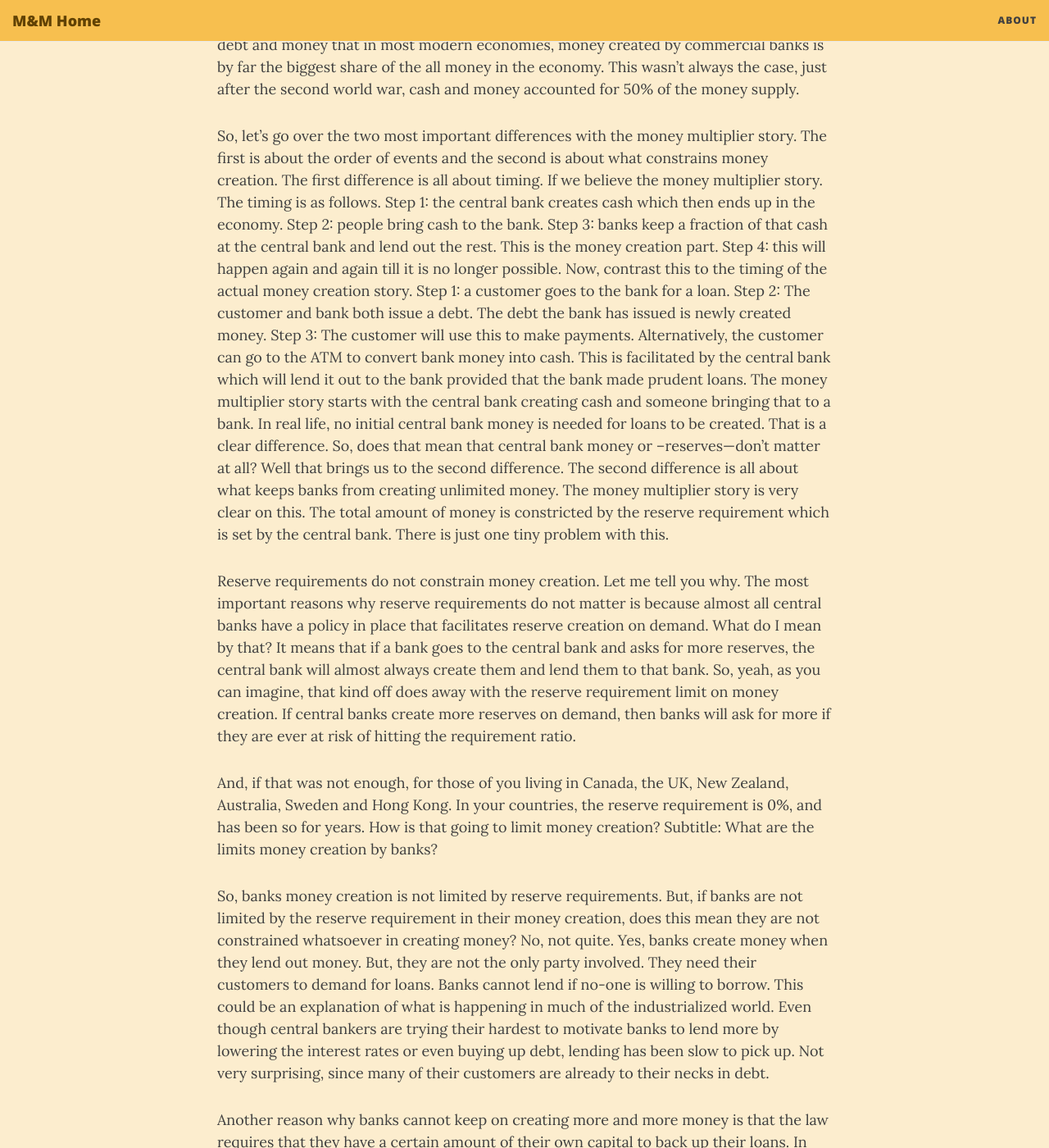
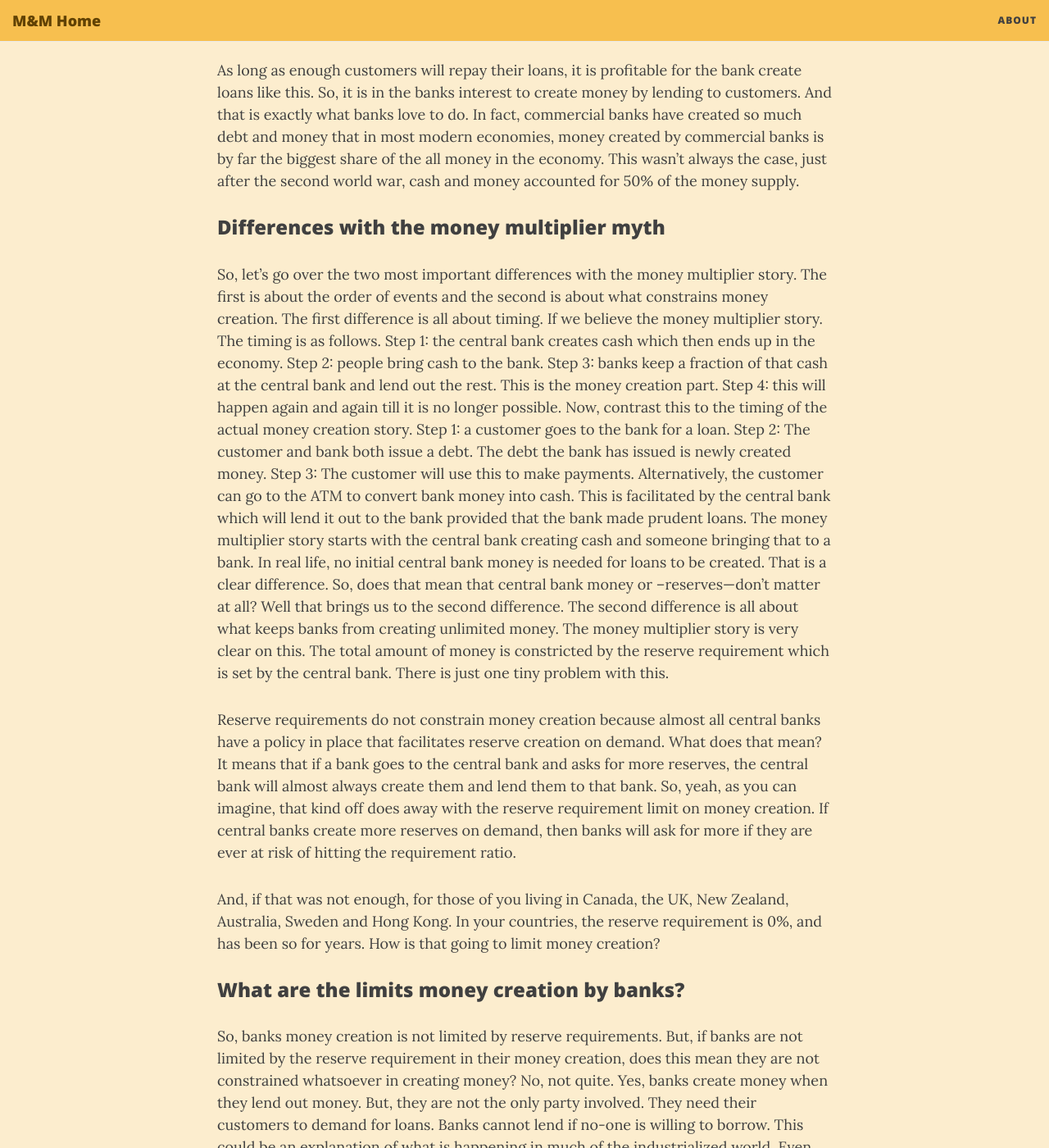
Before and after one commit to joerischasfoort/money-macro, a Jekyll site: the page built from _posts/2020-2-26-banks-make-money.md, in a window 1280 px wide and 1400 px high, scrolled down 1991 px. Shown: the whole window at 82% size. Built offline with Jekyll 4.4.1, drawn with Linux system fonts in a browser that asks for light colours; nearby versions of some CDN libraries; comment, search, counter and statistics services are not loaded; some of the changed text lies outside the part shown.

Commit message:
Update 2020-2-26-banks-make-money.md

```diff
--- a/_posts/2020-2-26-banks-make-money.md
+++ b/_posts/2020-2-26-banks-make-money.md
@@ -5,7 +5,9 @@
 
 Many economic textbooks and popular YouTube movies teach an outdated theory about how banks create money. This post covers what is wrong with it,
 
-The outdated money theory is known as the money multiplier theory and it is closely related to the idea of fractional reserve banking. While this theory was popular for many decades, top [economists](https://www.amazon.com/Between-Debt-Devil-Credit-Finance/dp/0691169640/ref=as_li_ss_tl?keywords=debt+and+the+devil&qid=1582217685&sr=8-1&linkCode=ll1&tag=moneymacro-20&linkId=1f3e70e89b716260ecd3840b7975ed95&language=en_US) and [central banks](https://www.bankofengland.co.uk/quarterly-bulletin/2014/q1/money-in-the-modern-economy-an-introduction) have since moved on to a new understanding of how banks create money. It is time that the rest of us do the same.
+The outdated money theory is known as the money multiplier theory and it is closely related to the idea of fractional reserve banking. While this theory was popular for many decades, top [economists](https://www.amazon.com/Between-Debt-Devil-Credit-Finance/dp/0691169640/ref=as_li_ss_tl?keywords=debt+and+the+devil&qid=1582217685&sr=8-1&linkCode=ll1&tag=moneymacro-20&linkId=1f3e70e89b716260ecd3840b7975ed95&language=en_US) and [central](https://www.bankofengland.co.uk/quarterly-bulletin/2014/q1/money-in-the-modern-economy-an-introduction) [banks](https://www.bundesbank.de/en/tasks/topics/how-money-is-created-667392) have since moved on to a new understanding of how banks create money. It is time that the rest of us do the same.
+
+### The mythical money multiplier
 
 The mythical money multiplier theory goes like this: commercial banks are able to create money thanks to something called fractional reserve banking. Fractional reserve banking means that every bank has to hold only a fraction –hence the name-- of the money they receive from people in reserve at the central bank. The rest of it, banks are free to lend out to other people. These people will, then, deposit that money at another bank. That bank also has to hold a fraction at the central bank but can lend out the rest. And, so the process repeats itself until there is no more money left to be lend out. Following the logic of this story, banks can only create a multiple of the original cash supply.
 
@@ -13,6 +15,8 @@
 The problem with this story is that researchers that work with banks and money directly have produced compelling work that has disproved the money multiplier myth. As a consequence, top economists and central bankers have long moved on and are no longer using it.
 
 Sadly, educational textbooks and videos often lag a bit behind developments in economic research. Hence, this story is still being told in multiple prominent textbooks. And even in some very popular YouTube videos.
+
+### How banks do create money
 
 So, what is the real story, that is being rolled out by state of the art textbooks such as the new, and free, [CORE economics textbook](https://www.core-econ.org/) that was produced by leading economists in the UK? This is also the story that has been largely adopted by the central banking world.
 
@@ -28,13 +32,16 @@
 
 As long as enough customers will repay their loans, it is profitable for the bank create loans like this. So, it is in the banks interest to create money by lending to customers. And that is exactly what banks love to do. In fact, commercial banks have created so much debt and money that in most modern economies, money created by commercial banks is by far the biggest share of the all money in the economy. This wasn’t always the case, just after the second world war, cash and money accounted for 50% of the money supply.
 
+### Differences with the money multiplier myth
+
 So, let’s go over the two most important differences with the money multiplier story. The first is about the order of events and the second is about what constrains money creation. The first difference is all about timing. If we believe the money multiplier story. The timing is as follows. Step 1: the central bank creates cash which then ends up in the economy. Step 2: people bring cash to the bank. Step 3: banks keep a fraction of that cash at the central bank and lend out the rest. This is the money creation part. Step 4: this will happen again and again till it is no longer possible. Now, contrast this to the timing of the actual money creation story. Step 1: a customer goes to the bank for a loan. Step 2: The customer and bank both issue a debt. The debt the bank has issued is newly created money. Step 3: The customer will use this to make payments. Alternatively, the customer can go to the ATM to convert bank money into cash. This is facilitated by the central bank which will lend it out to the bank provided that the bank made prudent loans.
 The money multiplier story starts with the central bank creating cash and someone bringing that to a bank. In real life, no initial central bank money is needed for loans to be created. That is a clear difference. So, does that mean that central bank money or –reserves—don’t matter at all? Well that brings us to the second difference. The second difference is all about what keeps banks from creating unlimited money. The money multiplier story is very clear on this. The total amount of money is constricted by the reserve requirement which is set by the central bank. There is just one tiny problem with this.
 
-Reserve requirements do not constrain money creation. Let me tell you why. The most important reasons why reserve requirements do not matter is because almost all central banks have a policy in place that facilitates reserve creation on demand. What do I mean by that? It means that if a bank goes to the central bank and asks for more reserves, the central bank will almost always create them and lend them to that bank. So, yeah, as you can imagine, that kind off does away with the reserve requirement limit on money creation. If central banks create more reserves on demand, then banks will ask for more if they are ever at risk of hitting the requirement ratio.
+Reserve requirements do not constrain money creation because almost all central banks have a policy in place that facilitates reserve creation on demand. What does that mean? It means that if a bank goes to the central bank and asks for more reserves, the central bank will almost always create them and lend them to that bank. So, yeah, as you can imagine, that kind off does away with the reserve requirement limit on money creation. If central banks create more reserves on demand, then banks will ask for more if they are ever at risk of hitting the requirement ratio.
 
 And, if that was not enough, for those of you living in Canada, the UK, New Zealand, Australia, Sweden and Hong Kong. In your countries, the reserve requirement is 0%, and has been so for years. How is that going to limit money creation?
-Subtitle: What are the limits money creation by banks?
+
+### What are the limits money creation by banks?
 
 So, banks money creation is not limited by reserve requirements. But, if banks are not limited by the reserve requirement in their money creation, does this mean they are not constrained whatsoever in creating money?
 No, not quite. Yes, banks create money when they lend out money. But, they are not the only party involved. They need their customers to demand for loans. Banks cannot lend if no-one is willing to borrow. This could be an explanation of what is happening in much of the industrialized world. Even though central bankers are trying their hardest to motivate banks to lend more by lowering the interest rates or even buying up debt, lending has been slow to pick up. Not very surprising, since many of their customers are already to their necks in debt.
@@ -43,4 +50,17 @@
 
 This also leads us to the third constraint on bank lending, that is liquidity. Not only do banks need to hold a certain percentage of their asset as liquid assets, such as cash or reserves, people might start believing that a bank has expanded too quickly and will not be able to pay out the money they have there. Even in our modern day and age, bank runs take place. Yes, the central bank will lend reserves or cash to these banks if they made sensible loans. But if they didn’t.... they can still fail. If that happens, small savers will get their money back from the central bank. But it can take up to half a year for the central bank to reimburse them. So, therefore the threat of a bank run is still there. This limits the ability of banks to expand too quickly. Again, it is not a hard limit but it is a limit nonetheless.
 
+### Conclusion
+
 So let's wrap this up. Yes, banks create money. No, they do not do so by getting cash from you and then lending over and over till they reach the reserve requirement limit. The reserve requirement is not a hard limit on money creation because central banks create new reserves to support healthy but cash strained banks. Remember, even though banks can technically ‘create money’, they can still fail because they do have to pay back that money. There are some other important soft limits on bank money creation though. These are the public’s demand for debt, capital requirements, and liquidity concerns.
+
+### Further reading
+If this topic has peaked your interest and you would like to know more about it. I've suggested some excellent books below:
+
+* [Where Does Money Come From?](https://amzn.to/2PuJ7y6), excellent introduction on where money comes from by some of the leading forces behind the positive money movement.
+* [The end of alchemy](https://amzn.to/32yfz7P), excellent book written by the former governor of the Bank of England: Mervyn King;
+* [Debt: The First 5,000 Years](https://amzn.to/2T1hTRU), historical account of debt as money;
+* [The New Paradigm in Macroeconomics: Solving the Riddle of Japanese Macroeconomic Performance](https://amzn.to/39azgW8), interesting account on how bank money creation powered the Japanese economic miracle;
+* [Modern Money Theory: A Primer on Macroeconomics for Sovereign Monetary Systems](https://amzn.to/383fY3l), introduction to the popular Modern Money Theory (MMT), a macroeconomic school of thought with bank money creation at the heart of it.
+
+*Note that these are Amazon affiliate links. This means that, you can support the blog by buying these books through them.*
```
